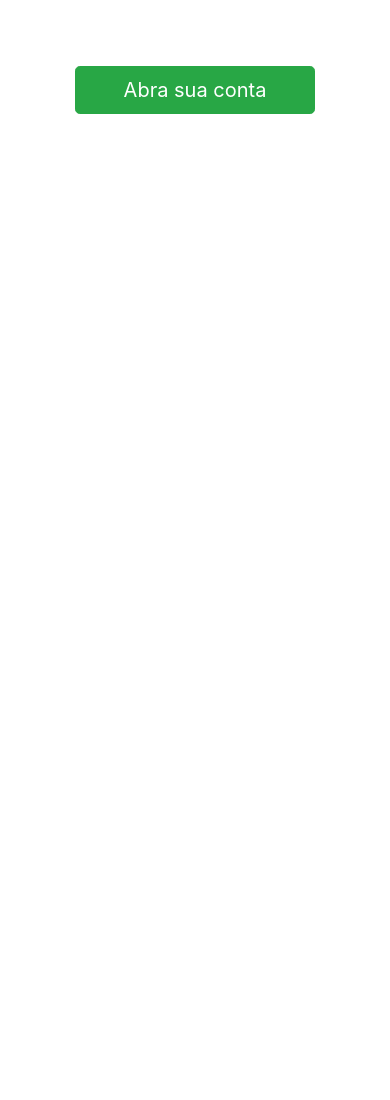
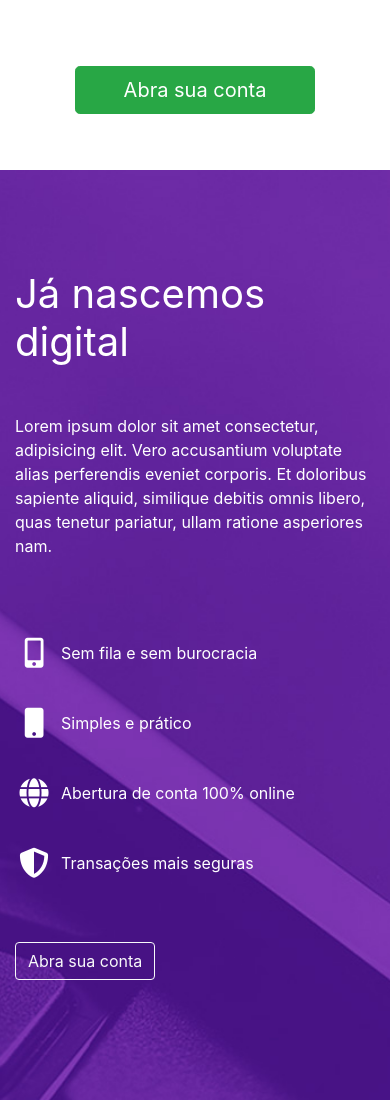
Before and after one commit to joaofredericosn/magbank, a website built with Parcel: page src/index.html in a window 390 px wide. Shown: the part 2647-3747 px from the top of the page. Before the commit the page ends 2817 px from the top, so only its background shows below. Built offline with nearby package versions, Linux system fonts and the light colour scheme.

Commit message:
feat(about-us): Implmented mobile and desktop code

```diff
--- a/src/_utils.css
+++ b/src/_utils.css
@@ -27,3 +27,16 @@
     filter: grayscale(20%);
     color: white;
 }
+
+.mag-title {
+    font-size: 2.5rem;
+    font-weight: 400;
+    margin-bottom: 3rem;
+}
+
+@media screen and (min-width: 768px) {
+
+    .mag-title {
+        font-size: 3.5rem;
+    }
+}
--- a/src/index.html
+++ b/src/index.html
@@ -193,6 +193,36 @@
       </div>
     </section>
 
+    <section class="mag-about-us">
+      <div class="container">
+        <div class="row">
+          <div class="col-12 col-md-7 offset-md-5">
+              <h2 class="mag-title">Já nascemos digital</h2>
+              <p>Lorem ipsum dolor sit amet consectetur, adipisicing elit. Vero accusantium voluptate alias perferendis eveniet corporis. Et doloribus sapiente aliquid, similique debitis omnis libero, quas tenetur pariatur, ullam ratione asperiores nam.</p>
+              <div class="row">
+                <div class="col-12 mag-icon-and-text">
+                  <i class="fas fa-mobile-alt"></i>
+                  Sem fila e sem burocracia
+                </div>
+                <div class="col-12 mag-icon-and-text">
+                  <i class="fas fa-mobile"></i>
+                  Simples e prático
+                </div>
+                <div class="col-12 mag-icon-and-text">
+                  <i class="fas fa-globe"></i>
+                  Abertura de conta 100% online
+                </div>
+                <div class="col-12 mag-icon-and-text">
+                  <i class="fas fa-shield-alt"></i>
+                  Transações mais seguras
+                </div>
+              </div>
+              <a href="#" class="btn btn-outline-light" role="button">Abra sua conta</a>
+          </div>
+        </div>
+      </div>
+    </section>
+
   </main>
 
   <script src="https://code.jquery.com/jquery-3.4.1.slim.min.js"
--- a/src/style.css
+++ b/src/style.css
@@ -52,12 +52,6 @@
     font-size: 2.375rem;
 }
 
-.mag-title {
-    font-size: 2.5rem;
-    font-weight: 400;
-    margin-bottom: 3rem;
-}
-
 .mag-icon-and-text {
     display: grid;
     grid-template-columns: 2.375rem auto;
@@ -72,6 +66,35 @@
 
 .mag-icon-and-text i {
     justify-self: center;
+}
+
+.mag-about-us {
+    padding-top: 6.25rem;
+    padding-bottom: 7.5rem;
+
+    color: white;
+    background-image: url(./assets/quem-somos.jpg);
+    background-size: cover;
+    background-repeat: no-repeat;
+    background-position: center;
+}
+
+.mag-about-us .mag-icon-and-text {
+    gap: 0.5rem;
+    margin-bottom: 2.5rem;
+}
+
+.mag-about-us .mag-icon-and-text:first-of-type {
+    margin-top: 4rem;
+}
+
+.mag-about-us .mag-icon-and-text:last-of-type {
+    margin-bottom: 4rem;
+}
+
+
+.mag-about-us i {
+    font-size: 1.875rem;
 }
 
 @media screen and (min-width: 768px) {
@@ -101,11 +124,12 @@
         padding-bottom: 5rem;
     }
 
-    .mag-title {
-        font-size: 3.5rem;
-    }
-
     .mag-icon-and-text:last-of-type {
         margin-bottom: 1.875rem;
     }
+
+    .mag-about-us {
+        padding-top: 7.5rem;
+        padding-bottom: 6.25rem;
+    }
 }
```
Also changed, not shown: src/assets/quem-somos.jpg (added).
